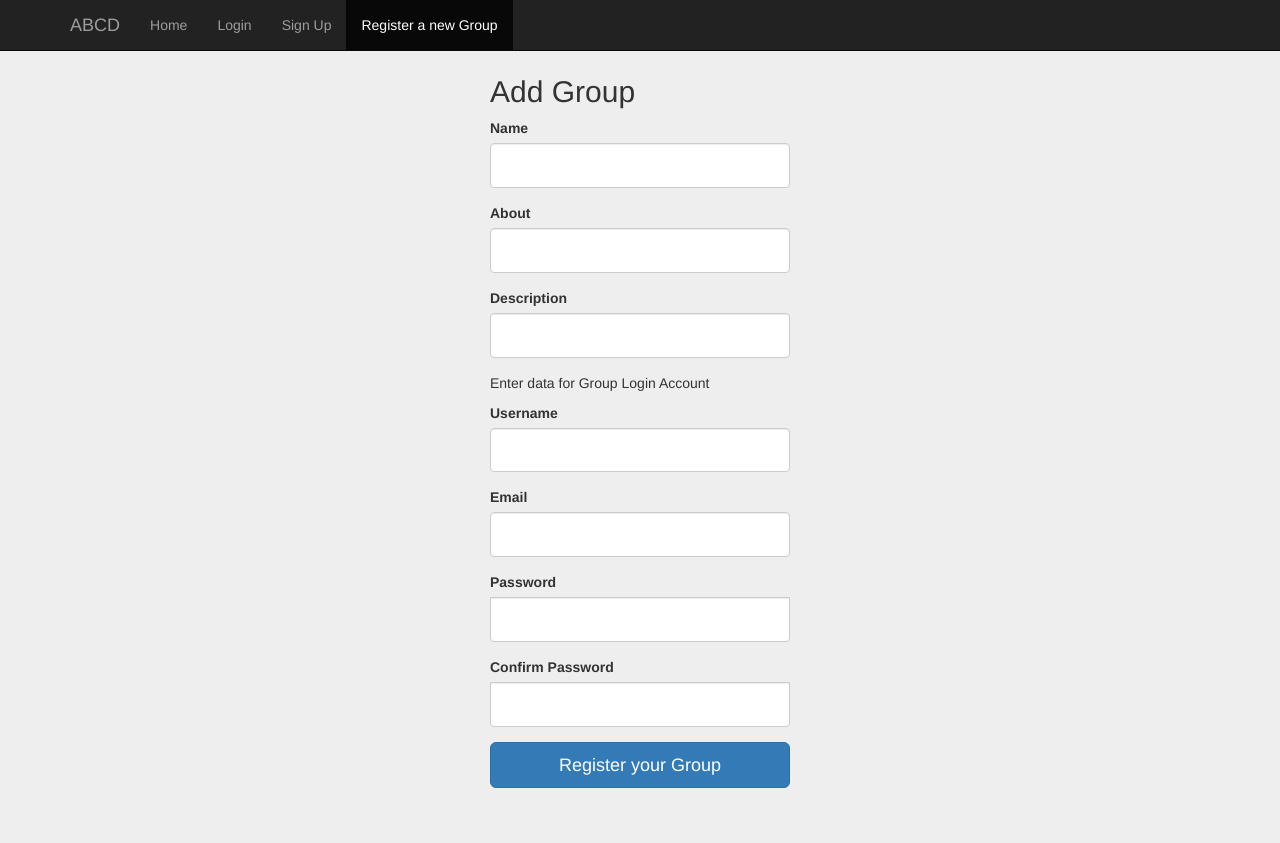
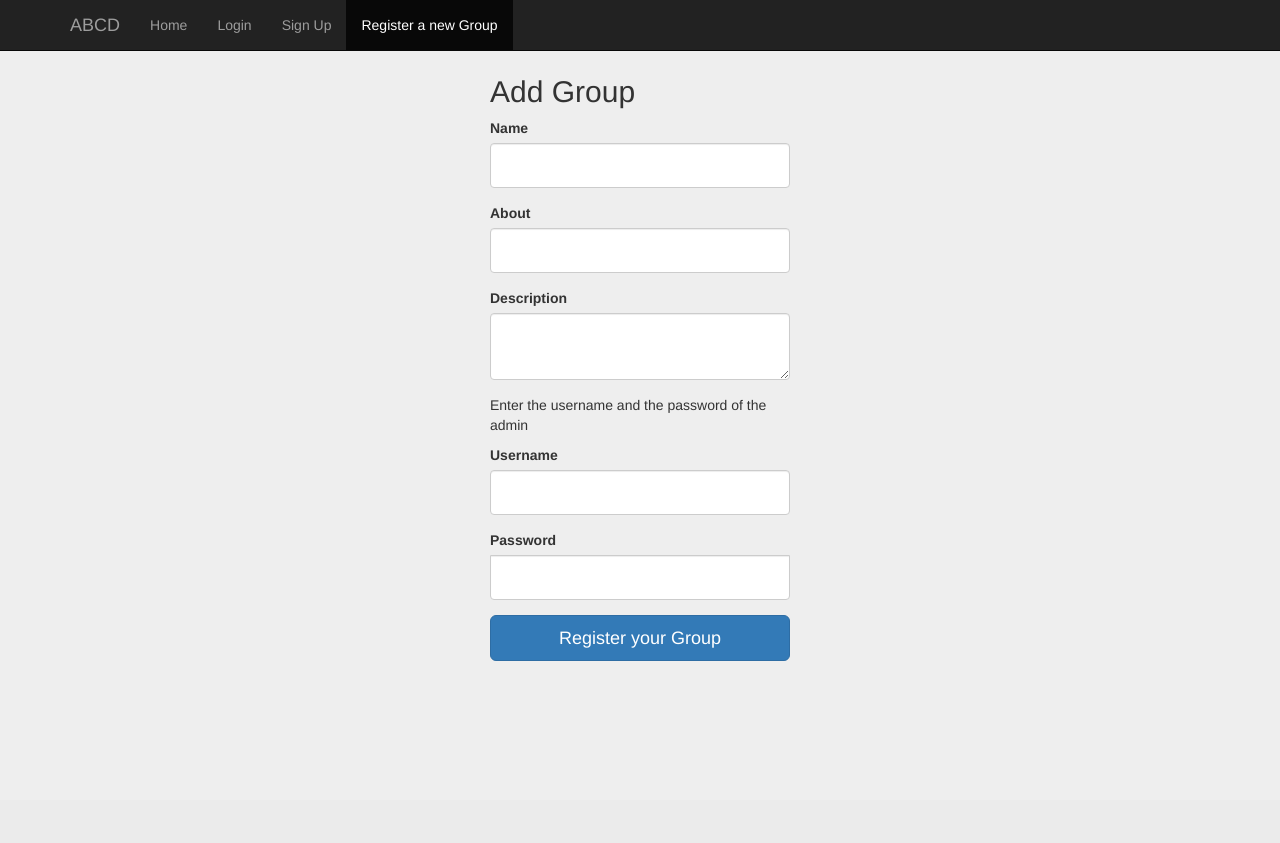
Before and after one commit to abakfja/WebAppProject, a Flask app: page /addgroup in a window 1280 px wide. After the commit the page ends 661 px from the top, so only its background shows below. Run offline with Flask 2, Linux system fonts and the light colour scheme; some libraries are stand-ins or nearby versions.

Commit message:
Setup for vscode

```diff
--- a/app.py
+++ b/app.py
@@ -2,16 +2,20 @@ import datetime
 import os
 from functools import wraps
 
-from flask import Flask, render_template, redirect, url_for, flash, request
+from flask import Flask, flash, redirect, render_template, request, url_for
 from flask_bootstrap import Bootstrap
-from flask_login import LoginManager, UserMixin, login_user, logout_user, current_user
+from flask_login import (
+    LoginManager, UserMixin, current_user, login_required, login_user,
+    logout_user)
 from flask_sqlalchemy import SQLAlchemy
 from flask_wtf import FlaskForm
-from werkzeug.security import generate_password_hash, check_password_hash
-from wtforms import StringField, PasswordField, BooleanField, TextAreaField, SelectField
+from itsdangerous import TimedJSONWebSignatureSerializer as Serializer
+from werkzeug.security import check_password_hash, generate_password_hash
+from wtforms import (BooleanField, PasswordField, SelectField, StringField,
+                     TextAreaField)
 from wtforms.fields.html5 import DateField, TimeField
-from wtforms.validators import InputRequired, Email, Length, EqualTo, ValidationError
-from itsdangerous import TimedJSONWebSignatureSerializer as Serializer
+from wtforms.validators import (Email, EqualTo, InputRequired, Length,
+                                ValidationError)
 
 app = Flask(__name__)
 
@@ -26,11 +30,21 @@ db = SQLAlchemy(app)
 login_manager = LoginManager()
 bootstrap = Bootstrap(app)
 login_manager.init_app(app)
-login_manager.login_view = 'login'
+#  login_manager.login_view = 'login'
+
 
 groups = db.Table('groups',
-                  db.Column('group_id', db.Integer, db.ForeignKey('group.id'), primary_key=True),
-                  db.Column('user_id', db.Integer, db.ForeignKey('user.id'), primary_key=True)
+                  db.Column('group_id', db.Integer, db.ForeignKey(
+                      'group.id'), primary_key=True),
+                  db.Column('user_id', db.Integer, db.ForeignKey(
+                      'user.id'), primary_key=True)
+                  )
+
+admins = db.Table('admins',
+                  db.Column('group_id', db.Integer, db.ForeignKey(
+                      'group.id'), primary_key=True),
+                  db.Column('user_id', db.Integer, db.ForeignKey(
+                      'user.id'), primary_key=True)
                   )
 
 
@@ -41,21 +55,16 @@ class User(db.Model, UserMixin):
     password = db.Column(db.String(80))
     groups = db.relationship('Group', secondary=groups, lazy='subquery',
                              backref=db.backref('users', lazy=True))
-    urole = db.Column(db.String, default="User")
-    groups_under = db.relationship('Group', backref='admin-user', uselist=False)
-
+    groups_under = db.relationship('Group', secondary=admins, lazy='subquery',
+                                   backref=db.backref('admins', lazy=True))
 
 
 class Group(db.Model):
     id = db.Column(db.Integer, primary_key=True)
     name = db.Column(db.String(40), unique=True, nullable=False)
     about = db.Column(db.String(80), nullable=False)
-    desc = db.Column(db.String(100))
-    #  group_username = db.Column(db.String(15))
-    #  admin_email = db.Column(db.String(50))
-    #  admin_password = db.Column(db.String(80))
+    desc = db.Column(db.Text)
     events = db.relationship('Event', backref='owner')
-    admin_id = db.Column(db.Integer, db.ForeignKey('user.id'))
 
 
 class Event(db.Model):
@@ -74,19 +83,6 @@ def load_user(user_id):
     return User.query.get(int(user_id))
 
 
-def login_required(role="ANY"):
-    def wrapper(fn):
-        @wraps(fn)
-        def decorated_view(*args, **kwargs):
-            if not current_user.is_authenticated:
-                return login_manager.unauthorized()
-            if ((current_user.urole != role) and (role != "ANY")):
-                return login_manager.unauthorized()
-            return fn(*args, **kwargs)
-        return decorated_view
-    return wrapper
-
-
 class LoginForm(FlaskForm):
     username = StringField('Username', validators=[
         InputRequired(), Length(min=4, max=15)])
@@ -103,7 +99,7 @@ class RegisterForm(FlaskForm):
     password = PasswordField('Password', validators=[
         InputRequired(), Length(min=8, max=80)])
     password2 = PasswordField('Confirm Password', validators=[InputRequired(),
-        EqualTo('password', message='Must be equal to above Password')])
+                                                              EqualTo('password', message='Must be equal to above Password')])
 
     def validate_username(self, username):
         user = User.query.filter_by(username=username.data).first()
@@ -116,24 +112,15 @@ class RegisterForm(FlaskForm):
             raise ValidationError('Please use a different email address.')
 
 
-class AddGroupForm(FlaskForm):
+class CreateGroupForm(FlaskForm):
     name = StringField('Name', validators=[
         InputRequired(), Length(min=4, max=50)])
     about = StringField('About', validators=[InputRequired(), Length(min=4)])
-    descript = StringField('Description', validators=[])
-    email = StringField('Email', validators=[InputRequired(),
-        Email(message='Invalid email'), Length(max=50)])
+    descript = TextAreaField('Description', validators=[])
     username = StringField('Username', validators=[
         InputRequired(), Length(min=4, max=15)])
     password = PasswordField('Password', validators=[
         InputRequired(), Length(min=8, max=80)])
-    password2 = PasswordField('Confirm Password', validators=[InputRequired(),
-        EqualTo('password', message='Must be equal to above Password')])
-
-    def validate_username(self, username):
-        user = User.query.filter_by(username=username.data).first()
-        if user is not None:
-            raise ValidationError('Please use a different username.')
 
     def validate_name(self, name):
         group = Group.query.filter_by(name=name.data).first()
@@ -160,17 +147,31 @@ def index():
 
 @app.route('/addgroup', methods=['GET', 'POST'], endpoint='addgroup')
 def addgroup():
-    form = AddGroupForm()
+    form = CreateGroupForm()
+    if form.validate_on_submit():
+        user = User.query.filter_by(username=form.username.data).first()
+        if user:
+            if check_password_hash(user.password, form.password.data):
+                new_group = Group(name=form.name.data, about=form.about.data,
+                                  desc=form.descript.data)
+                user.groups_under.append(new_group)
+                db.session.add(new_group)
+                db.session.add(user)
+                db.session.commit()
+                flash('A New Group has been Made', 'success')
+                return redirect(url_for('login'))
+        flash("Invalid username or Password", 'error')
+    return render_template('group_signup.html', form=form)
+
     if form.validate_on_submit():
         hashed_password = generate_password_hash(
             form.password.data, method='sha256')
         new_user = User(username=form.username.data, email=form.email.data,
-                        password=hashed_password, urole='Admin')
+                        password=hashed_password)
         db.session.add(new_user)
         db.session.commit()
         new_group = Group(name=form.name.data, about=form.about.data,
-                          desc=form.descript.data, admin_id=new_user.id)
-        new_user.group_under = new_group
+                          desc=form.descript.data)
         db.session.add(new_group)
         db.session.commit()
         flash('A New Group has been Made', 'success')
@@ -180,16 +181,16 @@ def addgroup():
 
 
 @app.route('/group-home', endpoint='home')
-@login_required(role="Admin")
+@login_required
 def home():
-    print(current_user.group_under.name)
-    return render_template('group-home.html', group=current_user.group_under)
+    print(current_user.groups_under.name)
+    return render_template('group-home.html', group=current_user.groups_under)
 
 
 @app.route('/group-events', endpoint='events')
-@login_required(role="Admin")
+@login_required
 def events():
-    group = current_user.group_under
+    group = current_user.aell_groups_under
     print(datetime.datetime.now().date())
     all_events = Event.query.filter_by(
         owner_id=group.id, date=datetime.datetime.now().date()).all()
@@ -198,7 +199,7 @@ def events():
 
 
 @app.route('/addevent', methods=['GET', 'POST'])
-@login_required(role="Admin")
+@login_required
 def addevent():
     form = AddEventForm()
 
@@ -208,9 +209,9 @@ def addevent():
                           start_time=form.start_time.data,
                           end_time=form.end_time.data,
                           about=form.about.data,
-                          owner_id=current_user.group_under.id,
+                          owner_id=current_user.groups_under.id,
                           freq=form.freq.data
-                         )
+                          )
         print(new_event.date)
         db.session.add(new_event)
         db.session.commit()
@@ -229,8 +230,6 @@ def login():
             if check_password_hash(user.password, form.password.data):
                 login_user(user, remember=form.remember.data)
                 flash("Successfully Logged In", 'success')
-                if current_user.urole == "Admin":
-                    return redirect(url_for('home'))
                 return redirect(url_for('dashboard'))
         flash("Invalid username or Password", 'error')
         return redirect(url_for('login'))
@@ -243,7 +242,8 @@ def signup():
     if form.validate_on_submit():
         hashed_password = generate_password_hash(
             form.password.data, method='sha256')
-        new_user = User(username=form.username.data, email=form.email.data, password=hashed_password)
+        new_user = User(username=form.username.data,
+                        email=form.email.data, password=hashed_password)
         db.session.add(new_user)
         db.session.commit()
         flash('Succesfully Registered', 'success')
@@ -252,7 +252,7 @@ def signup():
 
 
 @app.route('/calendar', endpoint='calendar', methods=["GET", "POST"])
-@login_required(role="User")
+@login_required
 def calendar():
     print(request.__dict__.keys())
     if request.method == "POST":
@@ -260,24 +260,30 @@ def calendar():
     else:
         date_clk = datetime.datetime.now().date()
     print(type(date_clk))
-    new_date = datetime.datetime.strptime(str(date_clk).strip('"'), '%Y-%m-%d').date()
+    new_date = datetime.datetime.strptime(
+        str(date_clk).strip('"'), '%Y-%m-%d').date()
     all_groups = current_user.groups
     all_events = []
     for ev in all_groups:
         print(ev.name)
-        all_events += Event.query.filter_by(owner_id=ev.id, date=date_clk).all()
+        all_events += Event.query.filter_by(owner_id=ev.id,
+                                            date=date_clk).all()
     print(all_events)
     return render_template('calendar.html', events=all_events)
 
 
 @app.route('/dashboard', endpoint='dashboard')
-@login_required(role="User")
+@login_required
 def dashboard():
-    return render_template('dashboard.html', login_user=current_user)
+    all_groups = current_user.groups
+    all_events = []
+    for ev in all_groups:
+        all_events += Event.query.filter_by(owner_id=ev.id).all()
+    return render_template('dashboard.html', events=all_events, login_user=current_user)
 
 
 @app.route('/change', methods=['GET', 'POST'], endpoint='select')
-@login_required(role="User")
+@login_required
 def select():
     all_groups = Group.query.all()
     if request.method == 'POST':
@@ -297,7 +303,7 @@ def select():
 
 
 @app.route('/logout', endpoint='logout')
-@login_required()
+@login_required
 def logout():
     logout_user()
     flash('Successfully Logged Out', 'success')
--- a/templates/group_signup.html
+++ b/templates/group_signup.html
@@ -43,12 +43,9 @@ ABCD[Add Group]
     {{ wtf.form_field(form.name) }}
     {{ wtf.form_field(form.about) }}
     {{ wtf.form_field(form.descript) }}
-    <p> Enter data for Group Login Account </p>
+    <p> Enter the username and the password of the admin </p>
     {{ wtf.form_field(form.username) }}
-    {{ wtf.form_field(form.email) }}
     {{ wtf.form_field(form.password) }}
-    {{ wtf.form_field(form.password2) }}
-
     <button class="btn btn-lg btn-primary btn-block" type="submit">Register your Group</button>
   </form>
 
```
Also changed, not shown: templates/dashboard.html (+12 -18 lines), tests/test_flaskr.py (added, +19 -0 lines), database_file.db.
